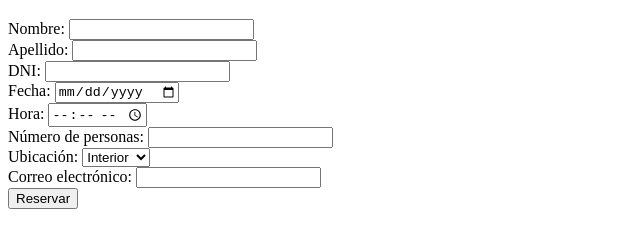
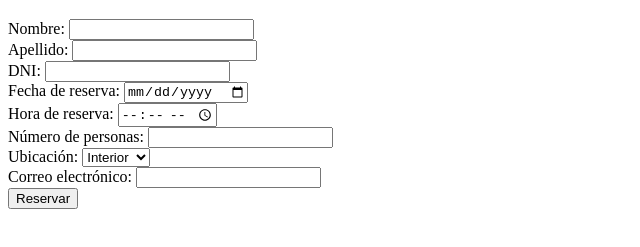
Before and after one commit to MCalvoP/form, a plain HTML site: page index.html in a window 1280 px wide. Shown: the part 61-308 px from the top of the page, without its empty margins (0-640 px from the left). Drawn offline with Linux system fonts and the light colour scheme.

Commit message:
Bug fixed

```diff
--- a/index.html
+++ b/index.html
@@ -80,14 +80,14 @@
     <label for="dni">DNI:</label>
     <input type="text" name="dni" id="dni" required><br>
 
-    <label for="date">Fecha:</label>
+    <label for="date">Fecha de reserva:</label>
     <input type="date" id="date" required><br>
 
-    <label for="time">Hora:</label>
+    <label for="time">Hora de reserva:</label>
     <input type="time" id="time" required><br>
 
     <label for="guests">Número de personas:</label>
-    <input type="number" id="guests" required><br>
+    <input type="number" id="guests" min="0" required><br>
 
     <label for="location">Ubicación:</label>
     <select id="location" required>
```
